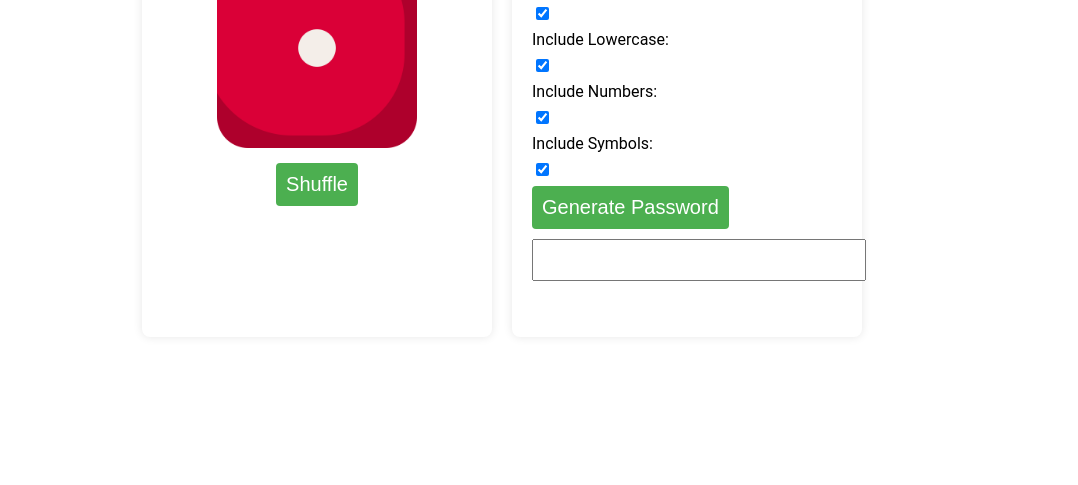
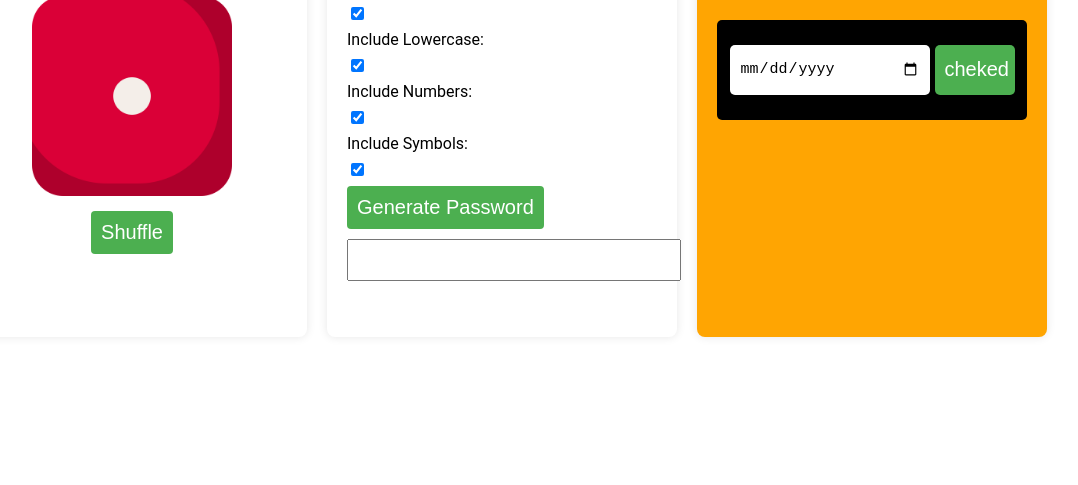
Before and after one commit to Nadeem222/Short-Project-Js-Dice, a plain HTML site: page index.html in a window 1280 px wide. Shown: the part 331-816 px from the top of the page, without its empty margins (146-1224 px from the left). Drawn offline with Linux system fonts and the light colour scheme.

Commit message:
age calculator

```diff
--- a/index.html
+++ b/index.html
@@ -16,7 +16,8 @@
             gap: 20px;
         }
 
-        .dice-container {
+        .dice-container,
+        .ageCalculator {
             display: flex;
             align-items: center;
             justify-content: center;
@@ -28,6 +29,35 @@
             padding: 20px;
             background-color: #fff;
             border-radius: 8px;
+        }
+
+        .ageCalculator {
+            background-color: #ffa502;
+        }
+        .age{
+            display: flex;
+            background-color: #000;
+            width: 100%;
+            height: 100px;
+            align-items: center;
+            justify-content: center;
+            border-radius: 5px;
+
+        }
+        .age input{
+            width: 180px;
+            height: 50px;
+            border: none;
+            border-radius: 5px;
+            padding: 0px 10px;
+            font-size: 15px;
+            margin: 0;
+        }
+        .age button{
+            width: 80px;
+            height: 50px;
+            border-radius: 5px;
+            margin-left: 5px;
         }
 
         img {
@@ -92,6 +122,7 @@
 <body>
 
     <div class="dice-container">
+        <h1>Dice Game</h1>
 
         <img src="./img/1.png" alt="Dice" id="img">
 
@@ -119,6 +150,17 @@
             <input type="text" id="password" readonly>
         </div>
     </div>
+    <div class="ageCalculator" id="ageCalculator">
+        <div class="age">
+
+            <input type="date" id="birthdayDate">
+            <button onclick="checkAge()">cheked</button>
+        </div>
+        <div id="ageResult">
+
+        </div>
+
+    </div>
     <script>
 
 
@@ -141,31 +183,87 @@
             image.setAttribute("src", "dice.gif");
         }
 
-        document.getElementById('generate').addEventListener('click', function () {
-            var length = document.getElementById('length').value;
-            var uppercase = document.getElementById('uppercase').checked;
-            var lowercase = document.getElementById('lowercase').checked;
-            var numbers = document.getElementById('numbers').checked;
-            var symbols = document.getElementById('symbols').checked;
+        // document.getElementById('generate').addEventListener('click', function () {
+        //     var length = document.getElementById('length').value;
+        //     var uppercase = document.getElementById('uppercase').checked;
+        //     var lowercase = document.getElementById('lowercase').checked;
+        //     var numbers = document.getElementById('numbers').checked;
+        //     var symbols = document.getElementById('symbols').checked;
 
-            document.getElementById('password').value = generatePassword(length, uppercase, lowercase, numbers, symbols);
-        });
-        function generatePassword(length, uppercase, lowercase, numbers, symbols) {
-            var charset = '';
-            var password = '';
+        //     document.getElementById('password').value = generatePassword(length, uppercase, lowercase, numbers, symbols);
+        // });
+        // function generatePassword(length, uppercase, lowercase, numbers, symbols) {
+        //     var charset = '';
+        //     var password = '';
 
-            if (uppercase) charset += 'ABCDEFGHIJKLMNOPQRSTUVWXYZ';
-            if (lowercase) charset += 'abcdefghijklmnopqrstuvwxyz';
-            if (numbers) charset += '0123456789';
-            if (symbols) charset += '!@#$%^&*()_+[]{}|;:,.<>?';
+        //     if (uppercase) charset += 'ABCDEFGHIJKLMNOPQRSTUVWXYZ';
+        //     if (lowercase) charset += 'abcdefghijklmnopqrstuvwxyz';
+        //     if (numbers) charset += '0123456789';
+        //     if (symbols) charset += '!@#$%^&*()_+[]{}|;:,.<>?';
 
-            for (var i = 0; i < length; i++) {
-                var randomIndex = Math.floor(Math.random() * charset.length);
-                password += charset.charAt(randomIndex);
+        //     for (var i = 0; i < length; i++) {
+        //         var randomIndex = Math.floor(Math.random() * charset.length);
+        //         password += charset.charAt(randomIndex);
+
+        //         // console.log(randomIndex);
+        //     }
+
+        //     return password;
+        // }
+
+
+
+        function checkAge() {
+            let birthdayDate = document.getElementById('birthdayDate').value;
+            let ageResult = document.getElementById("ageResult")
+
+            if (birthdayDate) {
+                let birthdayObj = new Date(birthdayDate);
+                let currentYear = new Date();
+
+
+                let Year = currentYear.getFullYear() - birthdayObj.getFullYear();
+                let month = currentYear.getMonth() - birthdayObj.getMonth();
+                let day = currentYear.getDate() - birthdayObj.getDate();
+                let time = currentYear.getTime() - birthdayObj.getTime();
+
+                let minutes = Math.floor(time / (1000 * 60));
+                let hours = Math.floor(time / (1000 * 60 * 60));
+                let seconds = Math.floor((time / 1000));
+                let days = Math.floor(time / (1000 * 60 * 60 * 24));
+
+                console.log(days)
+
+                if (day < 0) {
+                    month--;
+                    // Calculate the days in the birth month
+                    let daysInBirthMonth = new Date(currentYear.getFullYear(), currentYear.getMonth(), 0).getDate();
+
+                    // console.log(daysInBirthMonth)
+                    day += daysInBirthMonth;
+                    // console.log(day)
+                }
+
+
+                if (month < 0) {
+                    year--;
+                    month += 12;
+                }
+
+
+                console.log(typeof currentYear.getDate());
+                console.log(typeof birthdayObj.getDate());
+
+
+                ageResult.innerHTML = (`${Year} years ${month} months and ${day} days. </br> or ${Year * 12 + month} Months and ${day} days. </br> or ${days} Days </br> or ${hours} Hours </br> or ${minutes} Minutes </br> or ${seconds} seconds`)
             }
 
-            return password;
+
         }
+
+
+
+
 
     </script>
 
```
